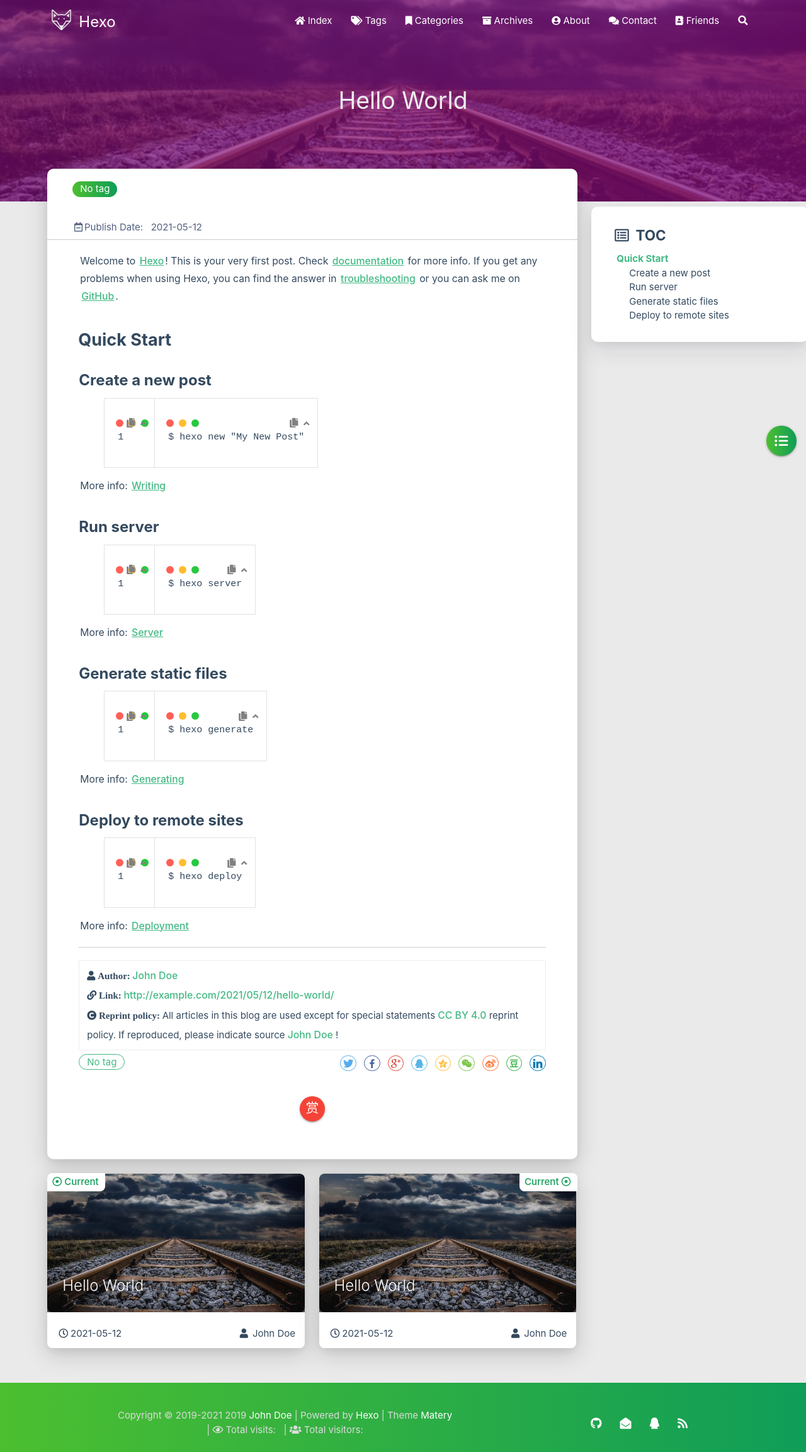
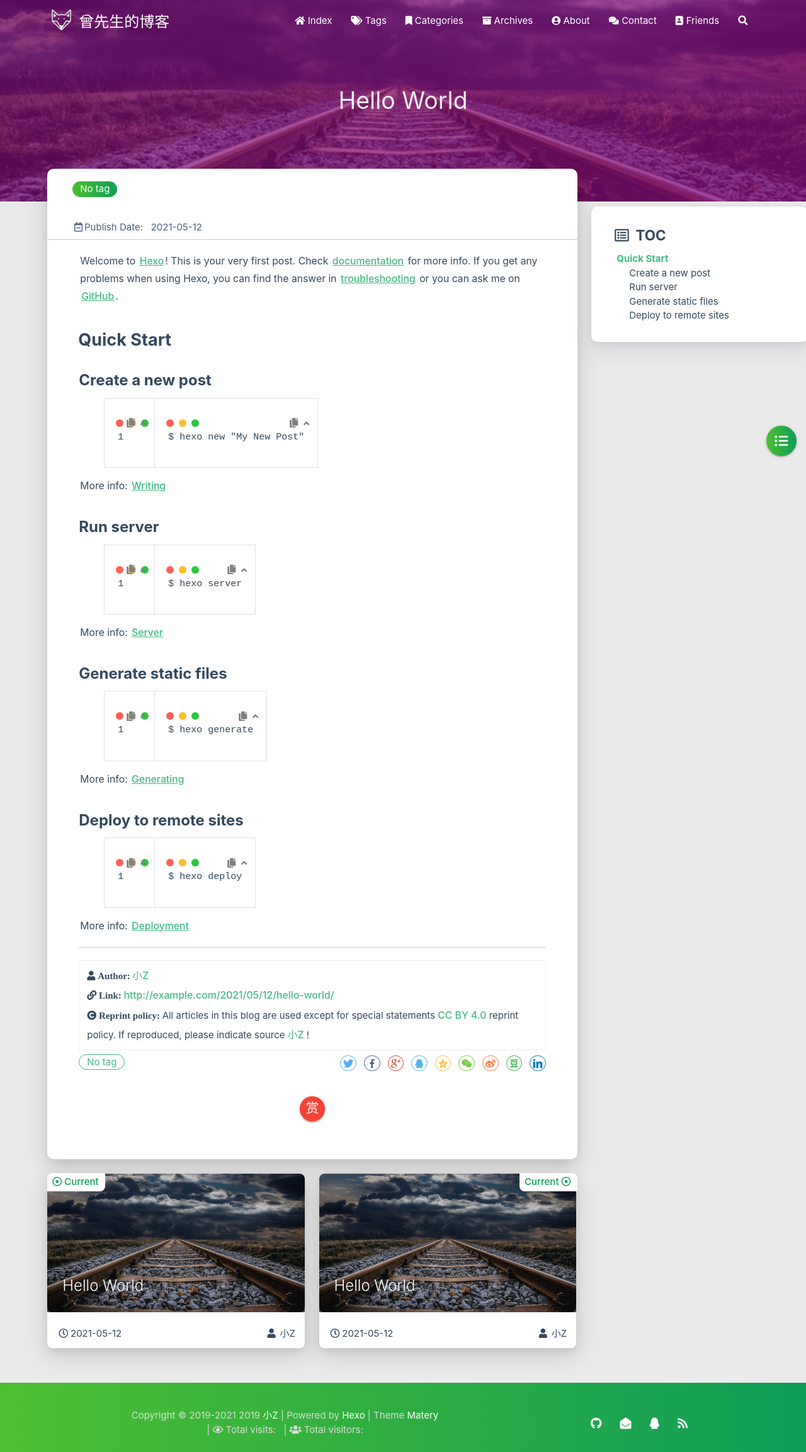
Before and after one commit to zjf886/zjf886.github.io, a plain HTML site: page 2021/05/12/hello-world/index.html in a window 1280 px wide. Shown: the whole page at 63% size. Drawn offline with Linux system fonts and the light colour scheme; some packages are replaced by stand-ins of ours; no server answers; a script that the page names is missing.

Commit message:
Site updated: 2021-05-13 19:30:44

```diff
--- a/2021/05/12/hello-world/index.html
+++ b/2021/05/12/hello-world/index.html
@@ -1,10 +1,10 @@
 <!DOCTYPE HTML>
-<html lang="en">
+<html lang="Chinese">
 
 
 <head>
     <meta charset="utf-8">
-    <meta name="keywords" content="Hello World, Hexo">
+    <meta name="keywords" content="Hello World, python">
     <meta name="description" content="">
     <meta http-equiv="X-UA-Compatible" content="IE=edge">
     <meta name="viewport" content="width=device-width, initial-scale=1.0, user-scalable=no">
@@ -16,7 +16,7 @@
     <!-- Global site tag (gtag.js) - Google Analytics -->
 
 
-    <title>Hello World | Hexo</title>
+    <title>Hello World | 曾先生的博客</title>
     <link rel="icon" type="image/png" href="/favicon.png">
 
     <link rel="stylesheet" type="text/css" href="/libs/awesome/css/all.css">
@@ -43,7 +43,7 @@
 
                     <img src="/medias/logo.png" class="logo-img" alt="LOGO">
 
-                    <span class="logo-span">Hexo</span>
+                    <span class="logo-span">曾先生的博客</span>
                 </a>
             </div>
 
@@ -142,7 +142,7 @@
 
         <img src="/medias/logo.png" class="logo-img circle responsive-img">
 
-        <div class="logo-name">Hexo</div>
+        <div class="logo-name">曾先生的博客</div>
         <div class="logo-desc">
 
             Never really desperate, only the lost of the soul.
@@ -493,7 +493,7 @@
                     </i>
                 </span>
                 <span class="reprint-info">
-                    <a href="/about" rel="external nofollow noreferrer">John Doe</a>
+                    <a href="/about" rel="external nofollow noreferrer">小Z</a>
                 </span>
             </div>
             <div class="reprint__type">
@@ -516,7 +516,7 @@
                     All articles in this blog are used except for special statements
                     <a href="https://creativecommons.org/licenses/by/4.0/deed.zh" rel="external nofollow noreferrer" target="_blank">CC BY 4.0</a>
                     reprint policy. If reproduced, please indicate source
-                    <a href="/about" target="_blank">John Doe</a>
+                    <a href="/about" target="_blank">小Z</a>
                     !
                 </span>
             </div>
@@ -737,7 +737,7 @@
                         <span class="publish-author">
 
                             <i class="fas fa-user fa-fw"></i>
-                            John Doe
+                            小Z
 
                         </span>
                     </div>
@@ -775,7 +775,7 @@
                         <span class="publish-author">
 
                             <i class="fas fa-user fa-fw"></i>
-                            John Doe
+                            小Z
 
                         </span>
                     </div>
@@ -976,7 +976,7 @@
                 <span id="year">2019-2021</span>
 
             <span id="year">2019</span>
-            <a href="/about" target="_blank">John Doe</a>
+            <a href="/about" target="_blank">小Z</a>
             |&nbsp;Powered by&nbsp;<a href="https://hexo.io/" target="_blank">Hexo</a>
             |&nbsp;Theme&nbsp;<a href="https://github.com/blinkfox/hexo-theme-matery" target="_blank">Matery</a>
             <br>
@@ -1205,3 +1205,10 @@ $(function () {
 </body>
 
 </html>
+<script type="text/javascript">
+//只在桌面版网页启用特效
+var windowWidth = $(window).width();
+if (windowWidth > 768) {
+    document.write('<script type="text/javascript" src="/js/sakura.js"><\/script>');
+}
+</script>
```
Also changed, not shown: archives/2021/05/index.html (+14 -7 lines), archives/2021/index.html (+14 -7 lines), archives/index.html (+14 -7 lines), index.html (+14 -7 lines).
